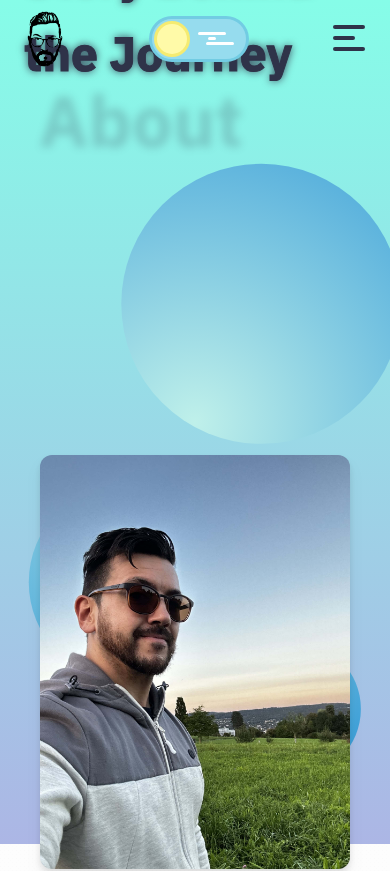
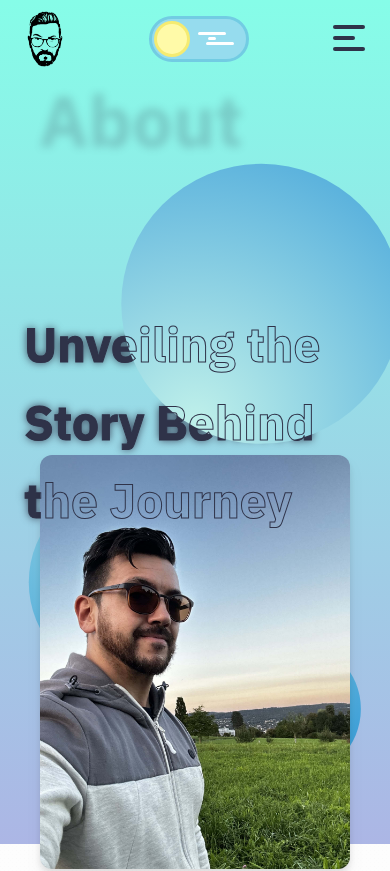
Before and after one commit to lordrichard6/portfolio24, a React (Vite) app: page /about in a window 390 px wide. Shown: the top 871 px of the page. Built offline with nearby package versions, Linux system fonts and the light colour scheme.

Commit message:
fix:about title

```diff
--- a/src/_root/pages/About.jsx
+++ b/src/_root/pages/About.jsx
@@ -189,11 +189,9 @@ const About = () => {
     <>
       <header id="top" className='about-header max-h-screen min-h-screen w-screen relative flex-centered flex-col'>
         <h1 className='massive-text absolute top-[10%] left-[10%] z-10 opacity-20 blur-sm'>About</h1>
-        <div className="flex-centered flex-col">
-          <h1 className='absolute z-0 lg:w-1/2 mx-6 leading-relaxed lg:leading-none blur-sm'>{header.title}</h1>
-          <h1 className='absolute z-0 lg:w-1/2 mx-6 leading-relaxed lg:leading-none'>{header.title}</h1>
-          <h1 className='title absolute z-20 lg:w-1/2 mx-6 leading-relaxed lg:leading-none'>{header.title}</h1>
-        </div>
+        <h1 className='absolute z-0 lg:w-1/2 mx-6 leading-relaxed lg:leading-none blur-sm'>{header.title}</h1>
+        <h1 className='absolute z-0 lg:w-1/2 mx-6 leading-relaxed lg:leading-none'>{header.title}</h1>
+        <h1 className='title absolute z-20 lg:w-1/2 mx-6 leading-relaxed lg:leading-none'>{header.title}</h1>
         <motion.div
           className="clipped-bg shape1 z-10"
           initial={{
```
